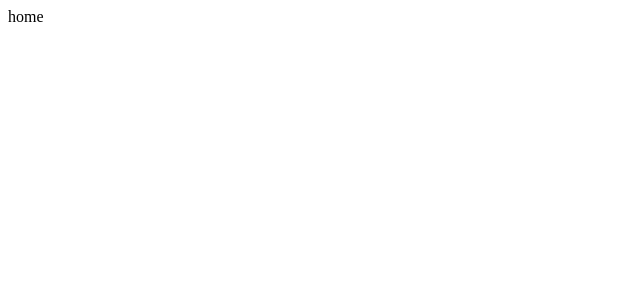
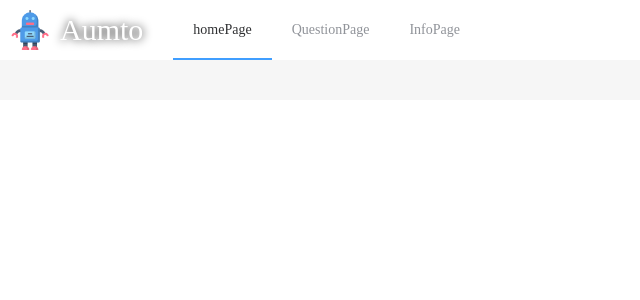
Before and after one commit to Avici-Mix/AutomaUI, a Vue app: page / in a window 1280 px wide. Shown: the top 300 px of the page, without its empty margins (0-640 px from the left). Built offline with nearby package versions, Linux system fonts and the light colour scheme.

Commit message:
引入sass/scss 初始化部分导航栏

```diff
--- a/package.json
+++ b/package.json
@@ -27,17 +27,19 @@
     "@kazupon/vue-i18n-loader": "^0.5.0",
     "@vue/compiler-sfc": "^3.2.26",
     "babel-loader": "^8.2.3",
-    "css-loader": "^6.5.1",
+    "css-loader": "^5.0.0",
     "element-ui": "^2.15.6",
     "file-loader": "^6.2.0",
     "html-webpack-plugin": "^5.5.0",
     "mini-css-extract-plugin": "^2.4.5",
-    "sass": "^1.45.1",
+    "node-sass": "^7.0.1",
     "sass-loader": "^12.4.0",
     "style-loader": "^3.3.1",
+    "url-loader": "^4.1.1",
     "vue": "^2.6.14",
     "vue-i18n": "^8.26.8",
     "vue-loader": "^14.2.2",
+    "vue-style-loader": "^4.1.3",
     "vue-template-compiler": "^2.6.14",
     "webpack": "^5.66.0",
     "webpack-cli": "^4.9.1",
--- a/src/App.vue
+++ b/src/App.vue
@@ -1,13 +1,38 @@
 <template>
-  <div>{{ $t('home') }}</div>
+  <div class="app">
+    <el-container>
+      <el-header class="header">
+        <header-bar></header-bar>
+      </el-header>
+      <el-main class="body">
+        <body-content></body-content>
+      </el-main>
+    </el-container>
+  </div>
 </template>
 
 <script>
-export default {};
+import HeaderBar from "./components/header.vue";
+import BodyContent from "./components/body.vue";
+
+export default {
+  components: {
+    HeaderBar,
+    BodyContent,
+  },
+};
 </script>
-<i18n>
-en:
-  home: "HOME"
-zh:
-  home: "首页"
-</i18n>
+
+
+<style lang="scss" scoped>
+.app {
+  .header {
+    padding: 0;
+  }
+  .body {
+    height: 100%;
+    width: 100%;
+    background-color: #f6f6f6;
+  }
+}
+</style>
--- /dev/null
+++ b/src/components/body.vue
@@ -0,0 +1,8 @@
+<template>
+    <div class="body"></div>
+</template>
+
+
+<style lang="scss" scoped>
+
+</style>
--- /dev/null
+++ b/src/components/header.vue
@@ -0,0 +1,60 @@
+<template>
+  <div class="headerBar">
+    <img class="icon" src="../images/robotIcon.png" alt="" />
+    <div class="text">Aumto</div>
+    <el-menu :default-active="defaultIndex" mode="horizontal">
+      <el-menu-item index="HomePage">{{ $t("homePage") }}</el-menu-item>
+      <el-menu-item index="QuestionPage">{{ $t("QuestionPage") }}</el-menu-item>
+      <el-menu-item index="InfoPage">{{ $t("InfoPage") }}</el-menu-item>
+    </el-menu>
+  </div>
+</template>
+
+<script>
+export default {
+  name: "headBar",
+  data() {
+    return {
+      defaultIndex: "HomePage",
+      activeIndex2: "1",
+    };
+  },
+};
+</script>
+
+<style lang="scss" scoped>
+.headerBar {
+  display: flex;
+  flex-direction: row;
+  height: 60px;
+  .text {
+    display: flex;
+    justify-self: center;
+    align-self: center;
+    color: #fff;
+    font-size: 30px;
+    margin-right: 30px;
+    text-shadow: 0px 0px 10px rgb(0, 0, 0);
+  }
+  >>> {
+    .el-menu.el-menu--horizontal {
+      border-bottom: none;
+    }
+  }
+  .icon {
+    padding: 10px;
+  }
+}
+</style>
+
+
+<i18n>
+zh:
+  homePage: "首页"
+  QuestionPage: "问答"
+  InfoPage: "资讯"
+en:
+  homePage: "Home"
+  QuestionPage: "Q&A"
+  InfoPage: "information"
+</i18n>
--- a/src/index.html
+++ b/src/index.html
@@ -1,8 +1,7 @@
 <html>
   <head> </head>
 
-  <body>
-
+  <body style="margin: 0;">
     <div id="app"></div>
   </body>
 </html>
```
Also changed, not shown: src/images/robotIcon.png (added), 3 other files (tests, documents, lock files or other folders).
